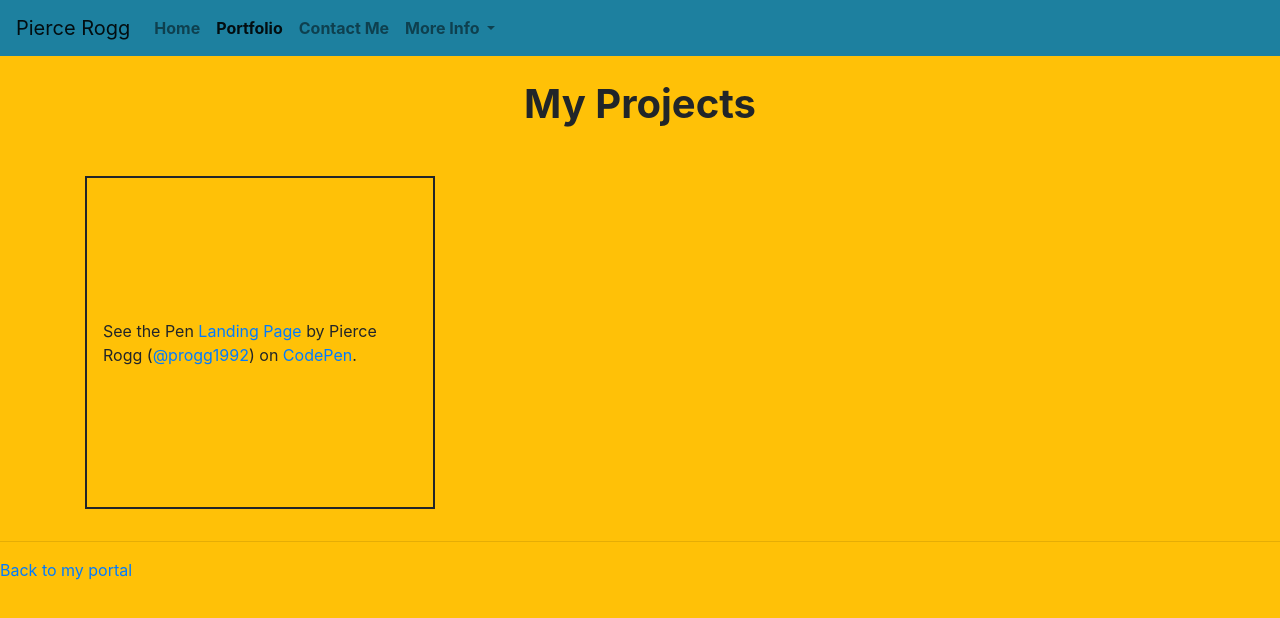
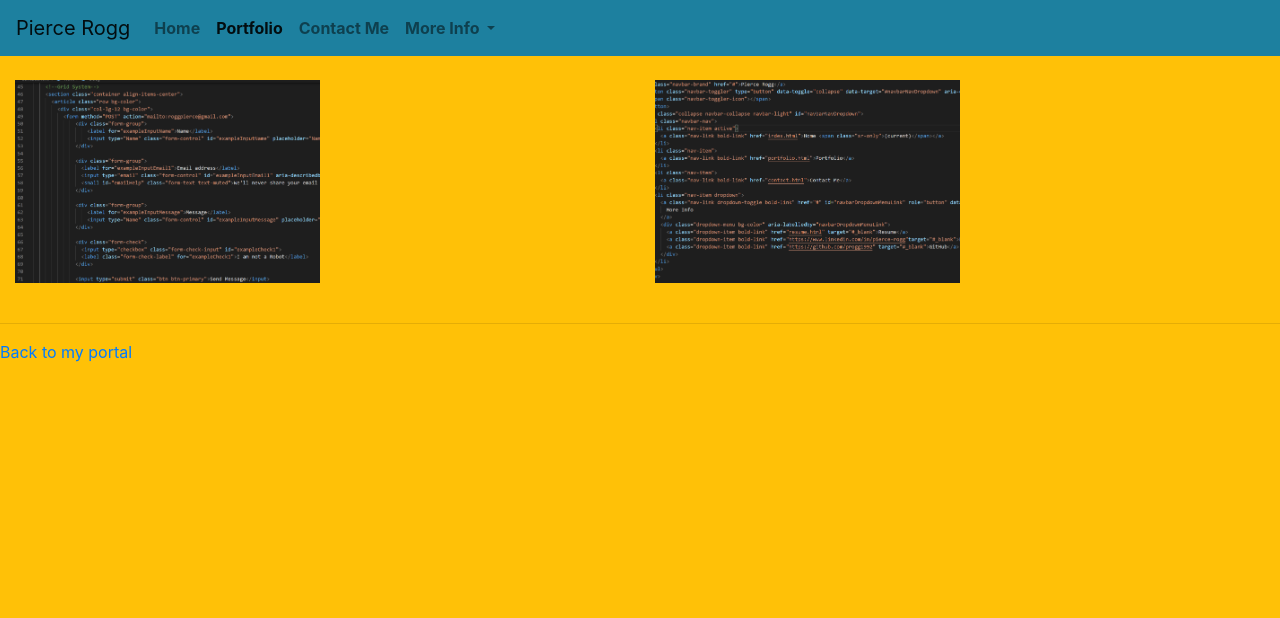
Before and after one commit to progg1992/personalPortfolio, a plain HTML site: page resume.html in a window 1280 px wide. Drawn offline with nearby package versions, Linux system fonts and the light colour scheme.

Commit message:
Added images under nav bar

```diff
--- a/Assets/style.css
+++ b/Assets/style.css
@@ -12,6 +12,19 @@ body {
 
 .dropdown-menu {
     background-color: #1d809f;
+}
+
+.jumbotron-fluid {
+    background-color: #000000;
+}
+
+.banner-photo {
+    display: block;
+    width: 50%;
+    height: 100%;
+    position: relative;
+    z-index: 101;
+    background-repeat: no-repeat;
 }
 
 .bio-photo {
@@ -32,4 +45,6 @@ body {
 .footer-style {
     background-color: #1d809f;
     color: #000000;
+    position: fixed;
+    bottom: 0;
 }
--- a/resume.html
+++ b/resume.html
@@ -46,28 +46,26 @@
 
     <br>
 
-    <h1 class="text-style">My Projects</h1>
+    <section class="container-fluid">
+      <article class="row">
+        <div class="col-lg-6">
+          <img class="banner-photo" src="Assets\Images\bannerLeft.png" alt="Code Picture Left">
+        </div>
+      <article class="col-lg-6">
+        <div>
+          <img class="banner-photo" src="Assets\Images\bannerRight.png" alt="Code Picture Right">
+        </div>
+      </article>
+    </article>
+    </section>
 
     <br>
 
     <!--Grid System-->
-    <section class="container">
       <article class="row">
-          <div class="col-md-4">
-            <p class="codepen" data-height="333" data-theme-id="light" data-default-tab="html" data-user="progg1992" data-slug-hash="zYqJmQo" style="height: 333px; box-sizing: border-box; display: flex; align-items: center; justify-content: center; border: 2px solid; margin: 1em 0; padding: 1em;" data-pen-title="Landing Page">
-              <span>See the Pen <a href="https://codepen.io/progg1992/pen/zYqJmQo">
-              Landing Page</a> by Pierce Rogg (<a href="https://codepen.io/progg1992">@progg1992</a>)
-              on <a href="https://codepen.io">CodePen</a>.</span>
-            </p>
-          </div>
+        <div class="col-md-12 text-style">
 
-          <div class="col-md-4">
-
-          </div>
-
-          <div class="col-md-4">
-
-          </div>
+        </div>
       </article>
 
     </section>
@@ -78,4 +76,9 @@
   <p><a href="index.html">Back to my portal</a><p>
   </footer>
 
+  <script src="https://code.jquery.com/jquery-3.5.1.slim.min.js" integrity="sha384-DfXdz2htPH0lsSSs5nCTpuj/zy4C+OGpamoFVy38MVBnE+IbbVYUew+OrCXaRkfj" crossorigin="anonymous"></script>
+  <script src="https://cdn.jsdelivr.net/npm/popper.js@1.16.1/dist/umd/popper.min.js" integrity="sha384-9/reFTGAW83EW2RDu2S0VKaIzap3H66lZH81PoYlFhbGU+6BZp6G7niu735Sk7lN" crossorigin="anonymous"></script>
+  <script src="https://stackpath.bootstrapcdn.com/bootstrap/4.5.2/js/bootstrap.min.js" integrity="sha384-B4gt1jrGC7Jh4AgTPSdUtOBvfO8shuf57BaghqFfPlYxofvL8/KUEfYiJOMMV+rV" crossorigin="anonymous"></script>
+
+  </body>
 </html>
```
Also changed, not shown: index.html (+27 -6 lines), portfolio.html (+14 -0 lines), Assets/Images/bannerLeft.png (added), Assets/Images/bannerRight.png (added), Assets/Images/placeholder.jpg (deleted).
